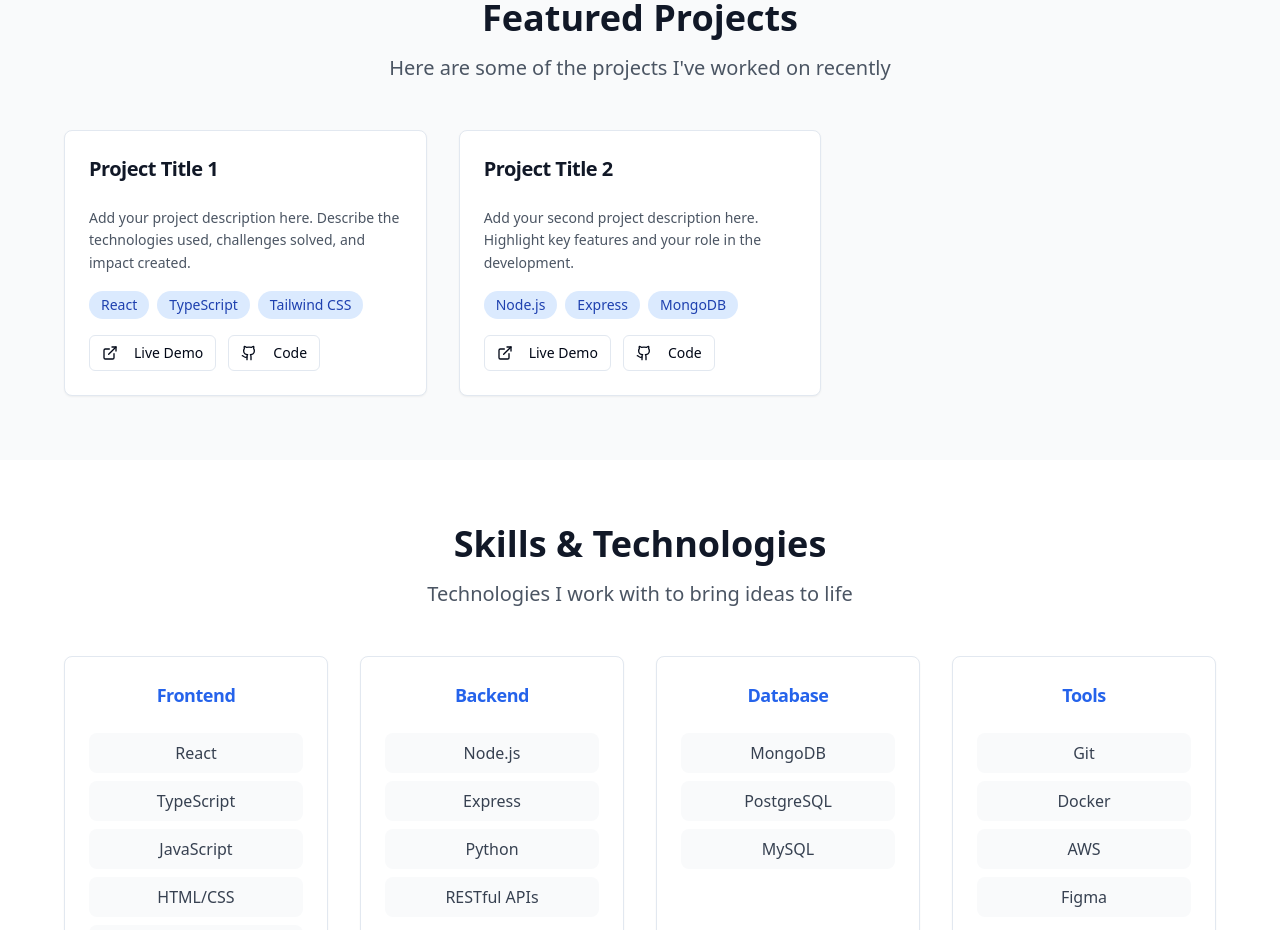
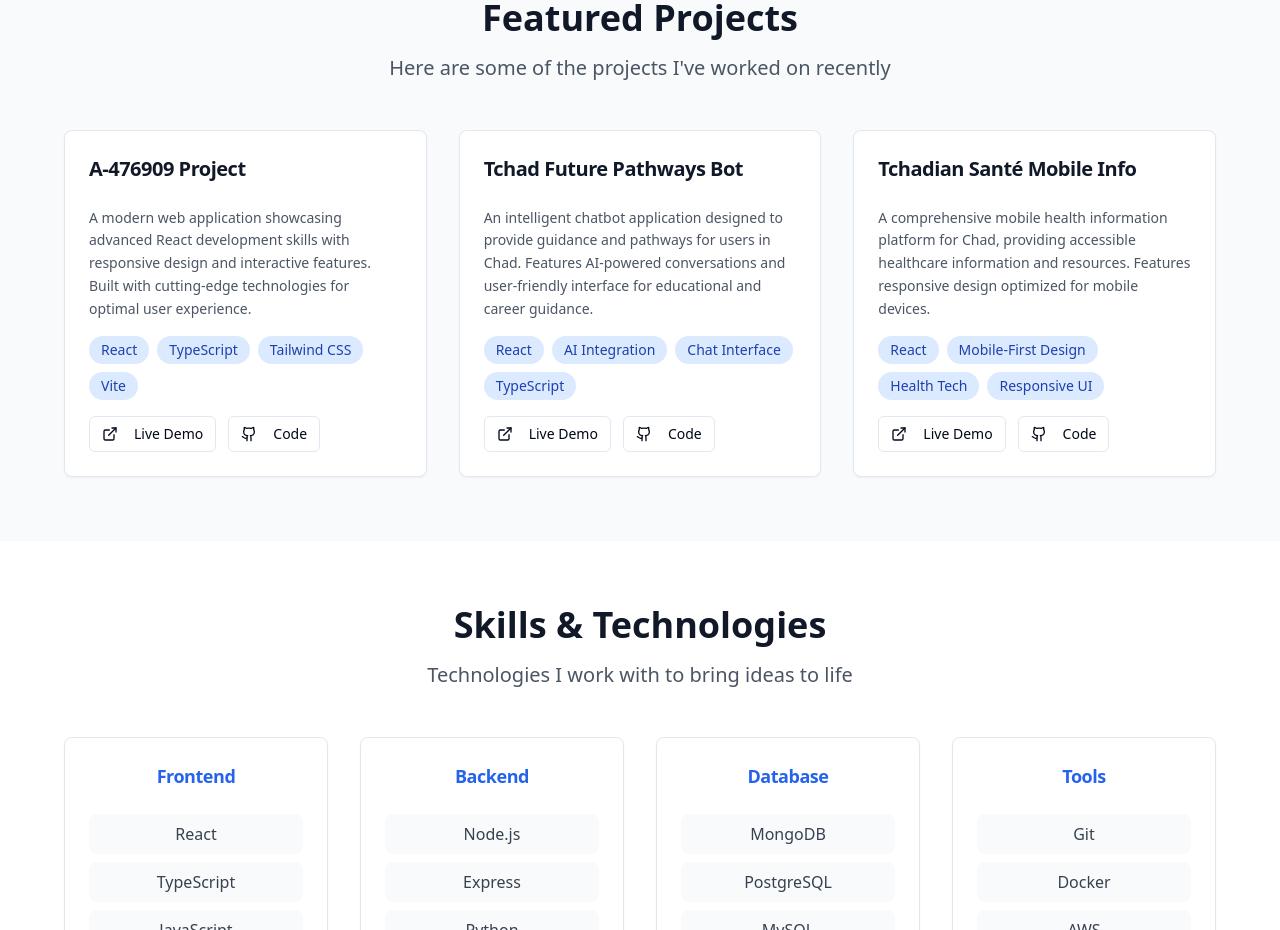
Before and after one commit to MahamadYoussoufDjibrine/captivating-work-vista, a React (Vite) app: page / in a window 1280 px wide. Shown: the part 1260-2190 px from the top of the page. Built offline with nearby package versions, Linux system fonts and the light colour scheme.

Commit message:
Add project links
Include the provided project links in the portfolio's project section.

```diff
--- a/src/pages/Index.tsx
+++ b/src/pages/Index.tsx
@@ -9,19 +9,27 @@ const Index = () => {
   const projects = [
     {
       id: 1,
-      title: "Project Title 1",
-      description: "Add your project description here. Describe the technologies used, challenges solved, and impact created.",
-      technologies: ["React", "TypeScript", "Tailwind CSS"],
-      link: "https://your-project-link.com",
-      github: "https://github.com/your-username/project1"
+      title: "A-476909 Project",
+      description: "A modern web application showcasing advanced React development skills with responsive design and interactive features. Built with cutting-edge technologies for optimal user experience.",
+      technologies: ["React", "TypeScript", "Tailwind CSS", "Vite"],
+      link: "https://preview--a-476909.lovable.app/",
+      github: "#"
     },
     {
       id: 2,
-      title: "Project Title 2",
-      description: "Add your second project description here. Highlight key features and your role in the development.",
-      technologies: ["Node.js", "Express", "MongoDB"],
-      link: "https://your-project-link.com",
-      github: "https://github.com/your-username/project2"
+      title: "Tchad Future Pathways Bot",
+      description: "An intelligent chatbot application designed to provide guidance and pathways for users in Chad. Features AI-powered conversations and user-friendly interface for educational and career guidance.",
+      technologies: ["React", "AI Integration", "Chat Interface", "TypeScript"],
+      link: "https://preview--tchad-future-pathways-bot.lovable.app/",
+      github: "#"
+    },
+    {
+      id: 3,
+      title: "Tchadian Santé Mobile Info",
+      description: "A comprehensive mobile health information platform for Chad, providing accessible healthcare information and resources. Features responsive design optimized for mobile devices.",
+      technologies: ["React", "Mobile-First Design", "Health Tech", "Responsive UI"],
+      link: "https://preview--tchadian-sante-mobile-info.lovable.app/",
+      github: "#"
     }
   ];
 
@@ -162,13 +170,17 @@ const Index = () => {
                     ))}
                   </div>
                   <div className="flex space-x-3">
-                    <Button variant="outline" size="sm">
-                      <ExternalLink className="w-4 h-4 mr-2" />
-                      Live Demo
+                    <Button variant="outline" size="sm" asChild>
+                      <a href={project.link} target="_blank" rel="noopener noreferrer">
+                        <ExternalLink className="w-4 h-4 mr-2" />
+                        Live Demo
+                      </a>
                     </Button>
-                    <Button variant="outline" size="sm">
-                      <Github className="w-4 h-4 mr-2" />
-                      Code
+                    <Button variant="outline" size="sm" asChild>
+                      <a href={project.github} target="_blank" rel="noopener noreferrer">
+                        <Github className="w-4 h-4 mr-2" />
+                        Code
+                      </a>
                     </Button>
                   </div>
                 </CardContent>
```
